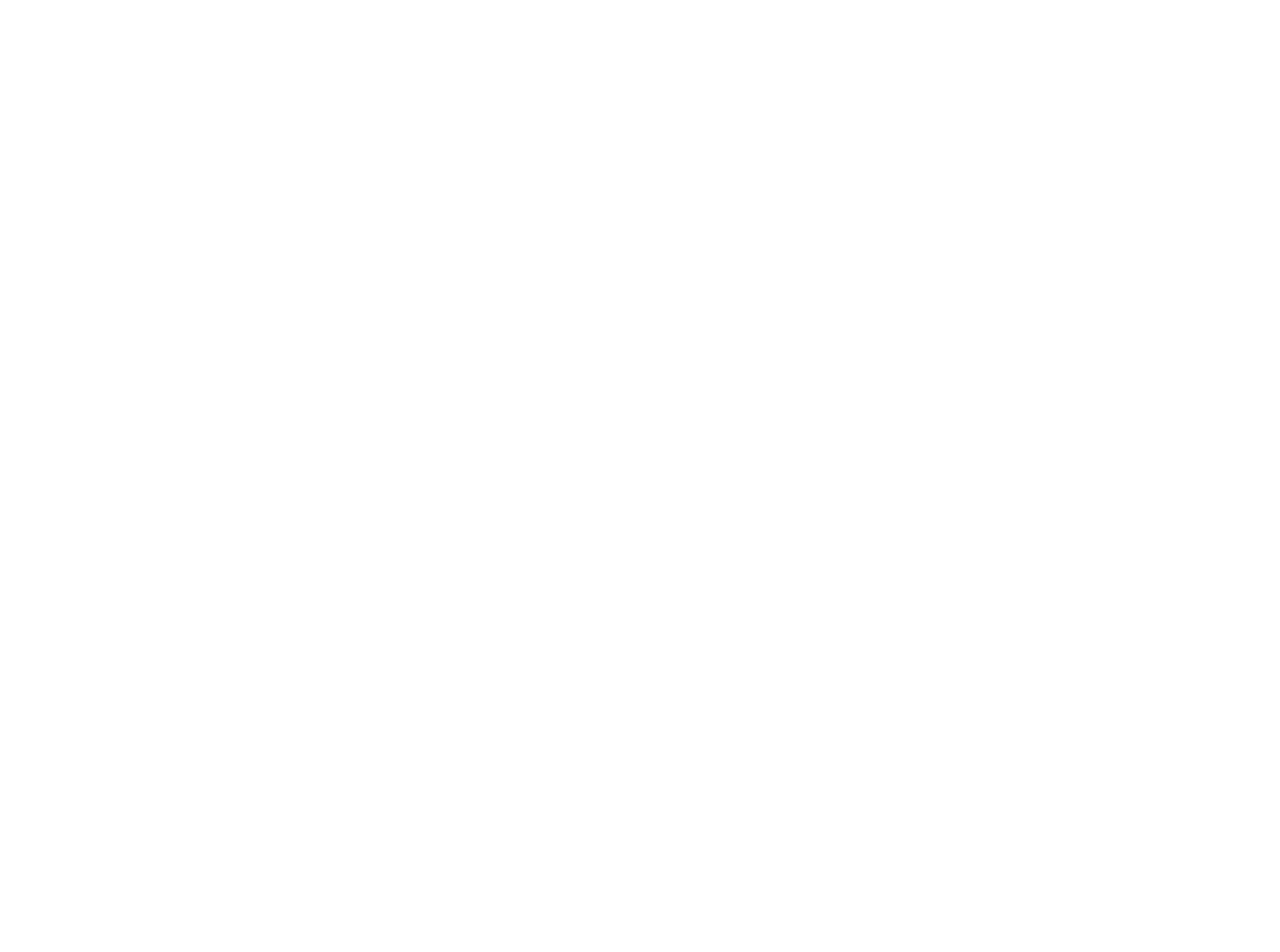
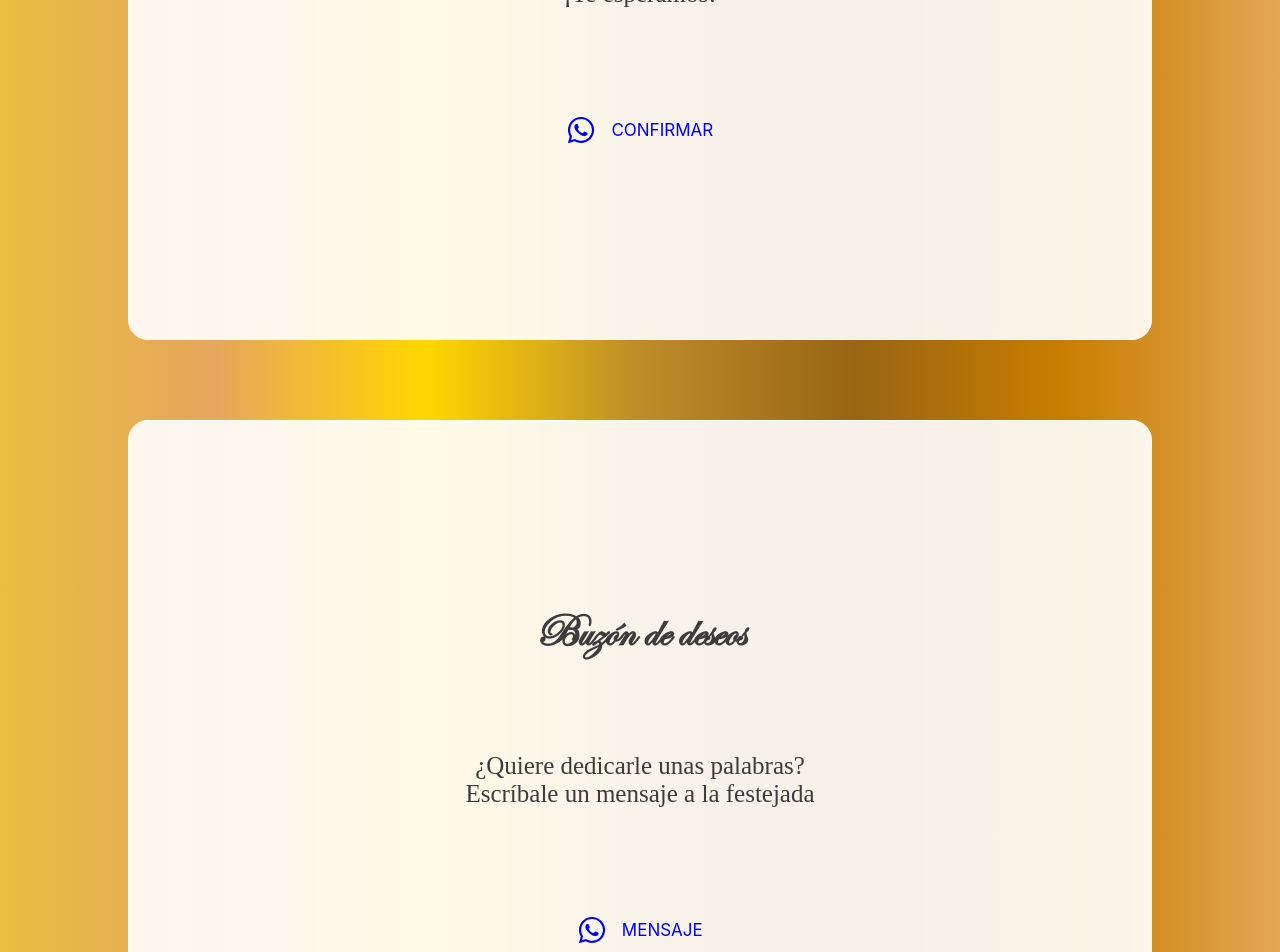
Before and after one commit to adandue/xv-amanda-sofia, a React (Vite) app in the folder xv-amanda-sofia/: page / in a window 1280 px wide. Shown: the part 6020-6972 px from the top of the page. Before the commit the page ends 5669 px from the top, so only its background shows below. Built offline with nearby package versions, Linux system fonts and the light colour scheme.

Commit message:
secciones de confirmar y buzón

```diff
--- a/xv-amanda-sofia/src/App.jsx
+++ b/xv-amanda-sofia/src/App.jsx
@@ -5,7 +5,6 @@
 import { Lugar } from './Views/Lugar'
 import { Regalos } from './Views/Regalos'
 import { Hashtag } from './Views/Hashtag'
-import { Galeria } from './Views/Galeria'
 import { Confirmar } from './Views/Confirmar'
 import { Buzon } from './Views/Buzon'
 import './assets/fonts/baskerville-old-face.ttf'
@@ -23,7 +22,6 @@
       <Lugar />
       <Regalos />
       <Hashtag />
-      <Galeria />
       <Confirmar />
       <Buzon />
     </>
--- a/xv-amanda-sofia/src/Views/Buzon/index.jsx
+++ b/xv-amanda-sofia/src/Views/Buzon/index.jsx
@@ -1,9 +1,28 @@
+import { FaWhatsapp } from "react-icons/fa";
 import './buzon.css'
 
 const Buzon = () => {
+    const linkWhatsApp = "https://wa.me/522226061946?text=Amanda%20Sofía%20te%20deseo:"
     return (
         <>
-        <h1>Buzón de deseos</h1>
+        <div className='wrapper'>
+            <div className='background' id='backgrounConfirmar'>
+                <h1 className='title' id='confirmarTitle' style={{fontFamily: 'EdwardianScript'}}>Buzón de deseos</h1>
+                <div className='evento'>
+                    <p className='text'>¿Quiere dedicarle unas palabras?</p>
+                    <p className='text'>Escríbale un mensaje a la festejada </p>
+                </div>
+                    <a className="button" href={linkWhatsApp} rel="follow noopener" role="button" target="_blank">
+                        <div>
+                            <FaWhatsapp />
+                            <span >
+                                MENSAJE
+                            </span>
+                        </div>
+                    </a>
+
+            </div>
+        </div>
         </>
     )
 }
--- a/xv-amanda-sofia/src/Views/Confirmar/confirmar.css
+++ b/xv-amanda-sofia/src/Views/Confirmar/confirmar.css
@@ -0,0 +1,60 @@
+@media screen and (min-width:320px) {
+    #confirmarTitle {
+        font-size: 4.5rem;
+        align-self: flex-end;
+    }
+    .button {
+        appearance: none;
+        background-color: #3c3c3c;
+        border: 2px solid #1A1A1A;
+        border-radius: 15px;
+        box-sizing: border-box;
+        color: #FFFFFF;
+        cursor: pointer;
+        font-family: Roobert,-apple-system,BlinkMacSystemFont,"Segoe UI",Helvetica,Arial,sans-serif,"Apple Color Emoji","Segoe UI Emoji","Segoe UI Symbol";
+        font-size: 16px;
+        font-weight: 600;
+        line-height: normal;
+        margin: 0;
+        height: 60px;
+        min-width: 0;
+        outline: none;
+        text-align: center;
+        text-decoration: none;
+        transition: all 300ms cubic-bezier(.23, 1, 0.32, 1);
+        user-select: none;
+        -webkit-user-select: none;
+        touch-action: manipulation;
+        width: 80%;
+        will-change: transform;
+        justify-self: center;
+        align-items: center;
+        justify-content: center;
+        display: flex;
+    }
+    .button div {
+        display: flex;
+        align-items: center;
+    }
+    .button svg {
+        margin-right: 1.5rem;
+        font-size: 3rem;
+    }
+    .button span {
+        font-size: 1.7rem;
+    }
+
+    .button:disabled {
+        pointer-events: none;
+    }
+
+    .button:hover {
+        box-shadow: rgba(0, 0, 0, 0.25) 0 8px 15px;
+        transform: translateY(-2px);
+    }
+
+    .button:active {
+        box-shadow: none;
+        transform: translateY(0);
+    }
+}
--- a/xv-amanda-sofia/src/Views/Confirmar/index.jsx
+++ b/xv-amanda-sofia/src/Views/Confirmar/index.jsx
@@ -1,9 +1,28 @@
+import { FaWhatsapp } from "react-icons/fa";
 import './confirmar.css'
 
 const Confirmar = () => {
+    const linkWhatsApp = "https://wa.me/522221642380?text=Confirmo%20asistencia%20a%20los%20XV%20de%20Amanda%20Sofía%20a:"
     return (
         <>
-        <h1>Confirma tu asistencia</h1>
+        <div className='wrapper'>
+            <div className='background' id='backgrounConfirmar'>
+                <h1 className='title' id='confirmarTitle' style={{fontFamily: 'EdwardianScript'}}>Confirma tu asistencia</h1>
+                <div className='evento'>
+                    <p className='text'>Será una noche increíble</p>
+                    <p className='text'>¡Te esperamos!</p>
+                </div>
+                    <a className="button" href={linkWhatsApp} rel="follow noopener" role="button" target="_blank">
+                        <div>
+                            <FaWhatsapp />
+                            <span >
+                                CONFIRMAR
+                            </span>
+                        </div>
+                    </a>
+
+            </div>
+        </div>
         </>
     )
 }
```
